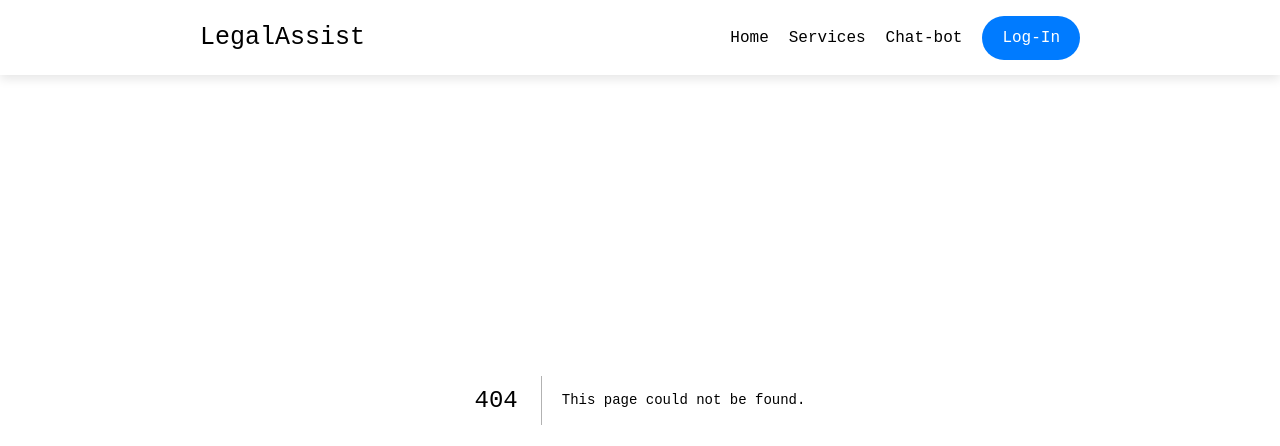
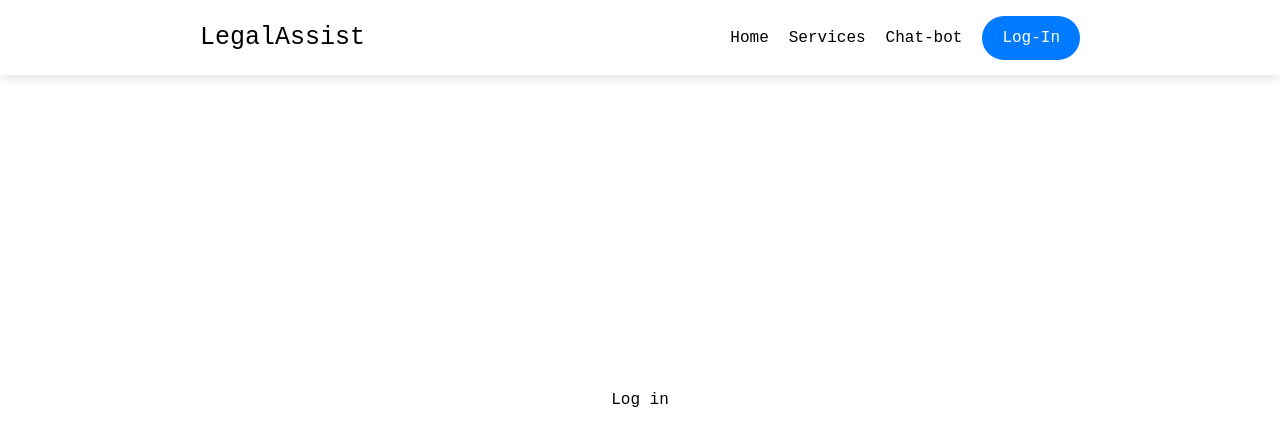
Before and after one commit to WiiWake3101/Cad-2.0, a Next.js app: page /login in a window 1280 px wide. Before the commit this address had no page. Shown: the top 446 px of the page. Built offline with nearby package versions, Linux system fonts and the light colour scheme; no server answers.

Commit message:
login components added

```diff
--- /dev/null
+++ b/app/api/auth/[...nextauth]/route.js
@@ -0,0 +1,5 @@
+import NextAuth from "next-auth"
+import {options} from "../../../../lib/auth"
+const handler = NextAuth(options)
+
+export { handler as GET, handler as POST }
--- /dev/null
+++ b/app/login/page.js
@@ -0,0 +1,9 @@
+import Providers from "@/components/login/Login";
+
+export default function Home() {
+  return (
+    <div className="h-screen flex items-center justify-center">
+      <Providers />
+    </div>
+  );
+}
--- /dev/null
+++ b/components/login/Login.jsx
@@ -0,0 +1,38 @@
+"use client";
+import { useSession, signOut, signIn, SessionProvider } from "next-auth/react";
+function Login() {
+  const { data: session, status } = useSession();
+
+  if (session && session.user) {
+    return (
+      <div className="mt-28">
+        <button
+          onClick={() => {
+            signOut({ callbackUrl: "/" });
+          }}
+        >
+          Log out
+        </button>
+      </div>
+    );
+  }
+  return (
+    <div>
+      <button
+        onClick={() => {
+          signIn({ callbackUrl: "/" });
+        }}
+      >
+        Log in
+      </button>
+    </div>
+  );
+}
+
+export default function Providers() {
+  return (
+    <SessionProvider>
+      <Login />
+    </SessionProvider>
+  );
+}
--- /dev/null
+++ b/lib/auth.js
@@ -0,0 +1,9 @@
+import GoogleProvider from "next-auth/providers/google";
+export const options = {
+  providers: [
+    GoogleProvider({
+        clientId: process.env.GOOGLE_CLIENT_ID,
+        clientSecret: process.env.GOOGLE_CLIENT_SECRET,
+    })
+  ]
+  }
```
